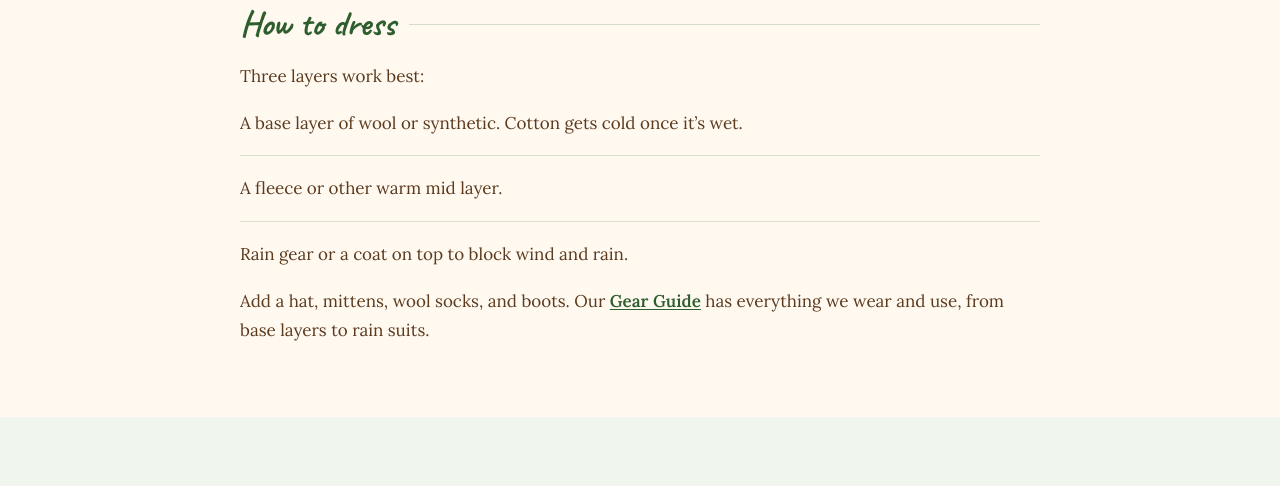
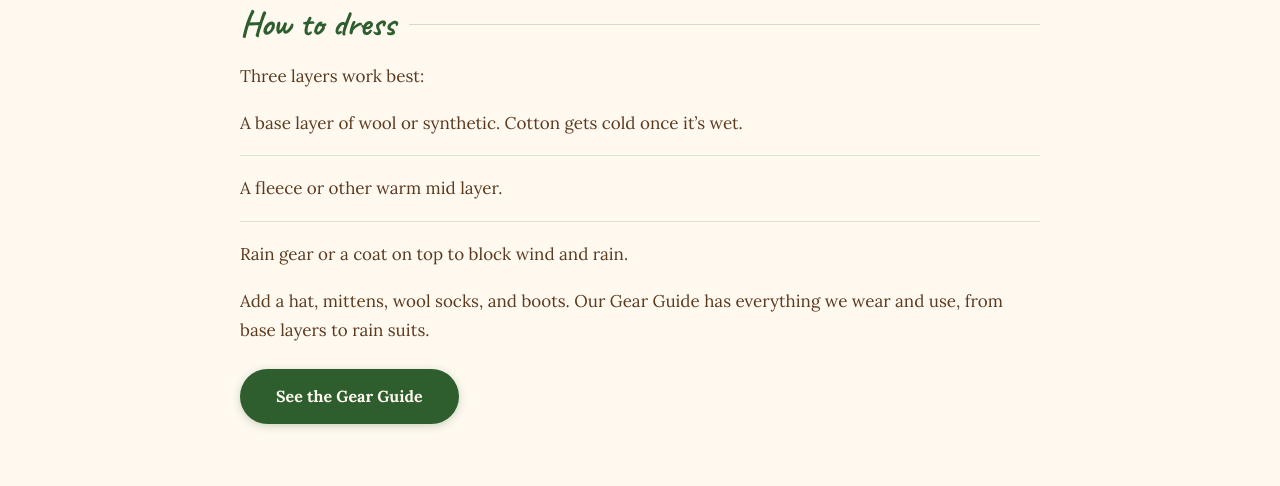
Before and after one commit to mattison-wiliams/littleroots-site, a plain HTML site: page cold-weather.html in a window 1280 px wide. Shown: the part 1792-2278 px from the top of the page. Drawn offline with Linux system fonts and the light colour scheme.

Commit message:
Cold weather page: Gear Guide button under How to dress
Co-Authored-By: Claude Opus 5.5 <noreply@anthropic.com>
Claude-Session: https://claude.ai/code/session_01RWndd9DGAJ4ogiNhscZXk4

```diff
--- a/cold-weather.html
+++ b/cold-weather.html
@@ -106,7 +106,8 @@
         <li>A fleece or other warm mid layer.</li>
         <li>Rain gear or a coat on top to block wind and rain.</li>
       </ul>
-      <p class="weather-text">Add a hat, mittens, wool socks, and boots. Our <a href="/recommended/">Gear Guide</a> has everything we wear and use, from base layers to rain suits.</p>
+      <p class="weather-text">Add a hat, mittens, wool socks, and boots. Our Gear Guide has everything we wear and use, from base layers to rain suits.</p>
+      <p class="weather-gear-btn"><a href="/recommended/" class="btn">See the Gear Guide</a></p>
     </div>
   </section>
 
--- a/css/style.css
+++ b/css/style.css
@@ -886,6 +886,16 @@ img {
   color: var(--forest-green);
   font-weight: 600;
   text-underline-offset: 2px;
+}
+
+/* cold weather page: Gear Guide button under How to dress */
+.weather-gear-btn {
+  margin: 24px 0 0;
+}
+
+.weather-gear-btn .btn {
+  color: var(--cream);
+  font-weight: 700;
 }
 
 .weather-photos {
```
